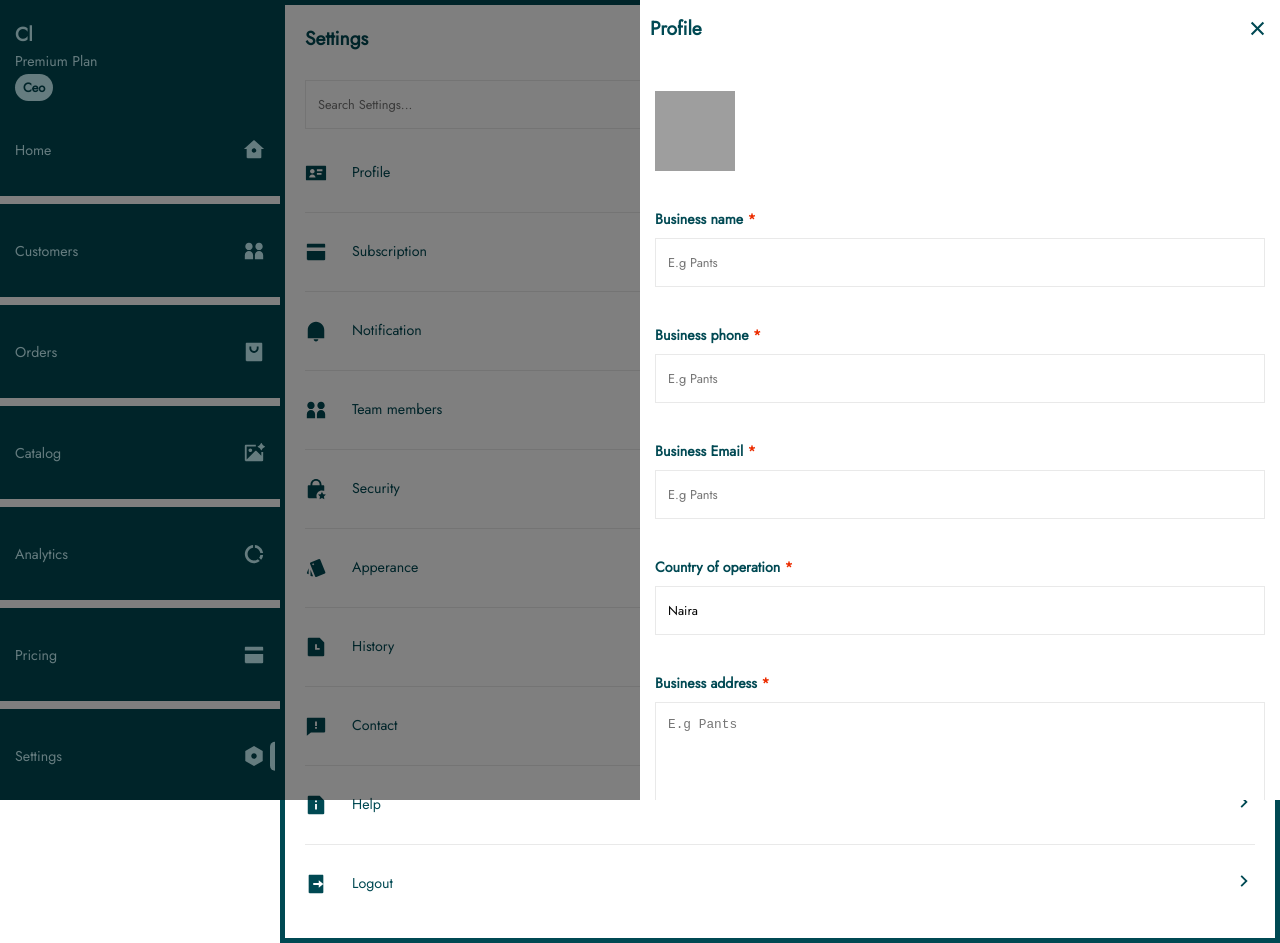
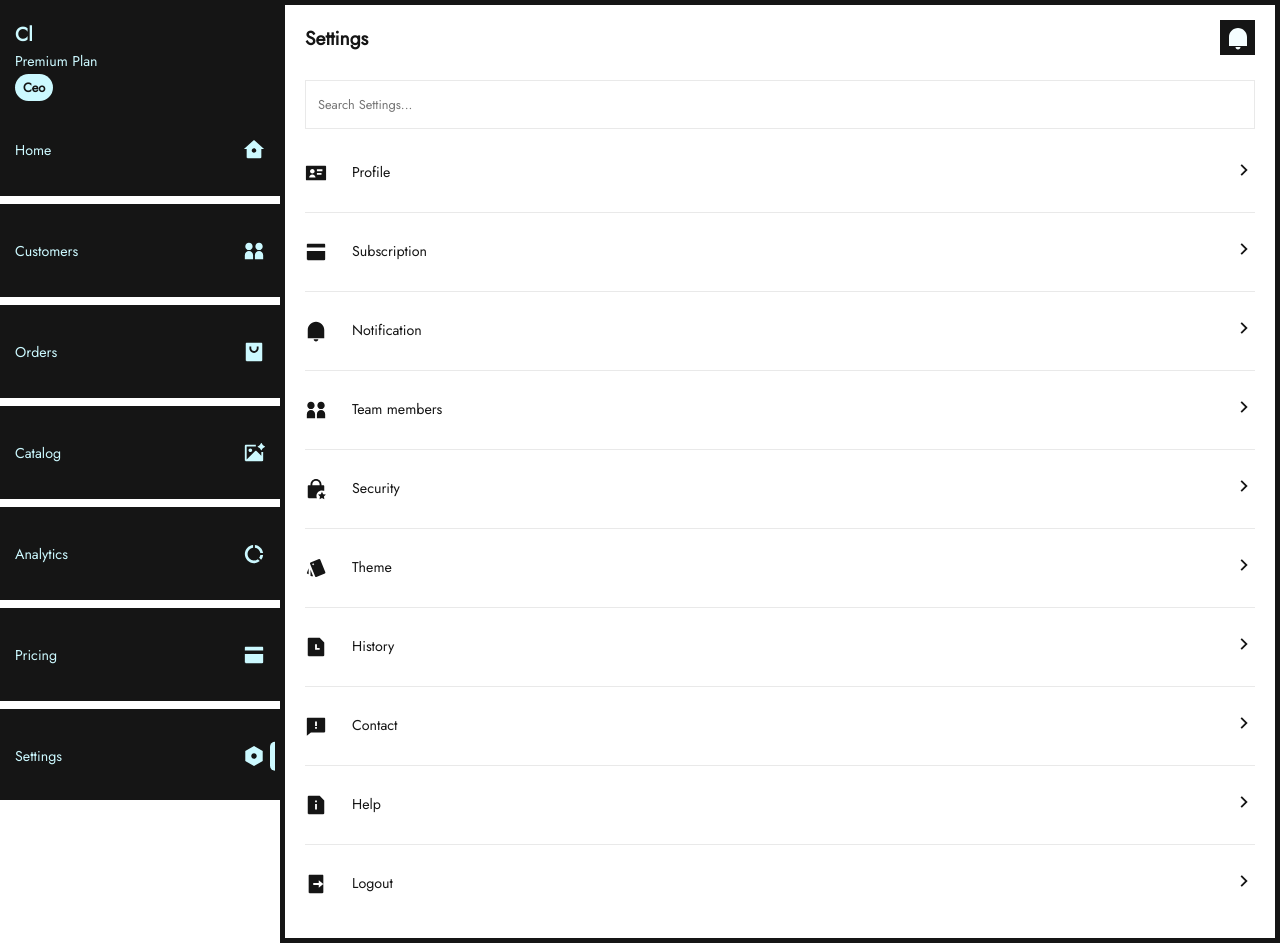
Before and after one commit to cloortt/web.cloortt.com, a Vue app: page /settings in a window 1280 px wide. Built offline with nearby package versions, Linux system fonts and the light colour scheme; grey boxes are pictures that could not be loaded.

Commit message:
Modified Components (Modal), Modified css (web.css,cloortt.css), Modified SettingsView

```diff
--- a/src/assets/css/cloortt.css
+++ b/src/assets/css/cloortt.css
@@ -25,7 +25,7 @@ button {
 
 :root {
   --c-base: #004953;
-  /* --c-base: #151515; */
+  --c-base: #151515;
   --c-base-mild: #ccf9ff;
   --c-base-faint: #f5feff;
   --c-success: #3ae57f;
@@ -2331,16 +2331,13 @@ a {
 }
 
 .cl-modal {
+  height: 100%;
   z-index: 10;
   position: fixed;
   top: 0;
   left: 0;
   display: flex;
 }
-
-.cl-modal .content-box {
-  height: auto;
-}
 .cl-modal .content-box .the-head {
   padding: 14px 10px;
 }
@@ -2357,15 +2354,18 @@ a {
   width: 25px;
   height: 25px;
 }
-
-.cl-modal .content-box.sz-small {
+.cl-modal .content-box .the-body {
+  padding: 15px 9px 15px 15px;
+}
+
+.cl-modal .content-box.sz-small .the-body {
   width: 400px;
-  max-height: 600px;
-}
-
-.cl-modal .content-box.sz-medium {
+  max-height: 562px;
+}
+
+.cl-modal .content-box.sz-medium .the-body {
   width: 600px;
-  max-height: 600px;
+  max-height: 562px;
 }
 
 .cl-modal .content-box.sz-large {
@@ -2391,6 +2391,10 @@ a {
   border-radius: 0;
 }
 
+.cl-modal .content-box.sz-sidebar .the-body {
+  padding-bottom: 73px;
+}
+
 .cl-float-action {
   bottom: 20px;
   right: 15px;
@@ -2445,14 +2449,18 @@ a {
     grid-template-columns: repeat(3, minmax(0, 1fr));
   }
 
-  .cl-modal .content-box.sz-small {
-    width: 90%;
-    max-height: 90%;
+  .cl-modal {
+    align-items: end;
   }
 
-  .cl-modal .content-box.sz-medium {
-    width: 90%;
-    max-height: 90%;
+  .cl-modal .content-box.sz-small .the-body {
+    width: 100%;
+    max-height: 562px;
+  }
+
+  .cl-modal .content-box.sz-medium .the-body {
+    width: 600px;
+    max-height: 562px;
   }
 
   .cl-modal .content-box.sz-large {
--- a/src/assets/css/web.css
+++ b/src/assets/css/web.css
@@ -1,6 +1,6 @@
 @import './cloortt.css';
 ::-webkit-scrollbar {
-  width: 8px;
+  width: 6px;
 }
 ::-webkit-scrollbar-thumb {
   border-radius: 0;
@@ -108,6 +108,28 @@
 
 .web-app-body .the-head .col-2 ul li:nth-last-child(1) {
   margin-right: 0;
+}
+
+.web-modal-list .child {
+  padding: 20px 0;
+  border-bottom: 1px solid var(--c-grey);
+}
+
+.web-modal-list .child:nth-child(1) {
+  padding-top: 0;
+}
+
+.web-modal-list .child:nth-last-child(1) {
+  padding-bottom: 0;
+  border-bottom: 0;
+}
+
+.web-modal-list .child .title {
+  width: 80%;
+}
+
+.web-modal-list .child .icon {
+  width: 20%;
 }
 
 .web-settings .child {
--- a/src/components/Modal.vue
+++ b/src/components/Modal.vue
@@ -41,7 +41,7 @@ const closeModal = () => {
     class="cl-modal cl-pos-fixed left-offset top-offset cl-size full-width full-height cl-overlay-dark cl-flex-align-items-center cl-flex-justify-content-center"
   >
     <div
-      class="content-box cl-bg-white cl-scroll y-scroll"
+      class="content-box cl-bg-danger cl-bg-white cl-size full-width"
       :class="[
         `sz-${props.type}`,
         {
@@ -63,8 +63,7 @@ const closeModal = () => {
           />
         </div>
       </div>
-      <div class="the-body cl-inner-space-3">
-        <div class="cl-breaker-4"></div>
+      <div class="the-body cl-scroll y-scroll cl-size full-height">
         <slot></slot>
       </div>
     </div>
--- a/src/views/SettingsView.vue
+++ b/src/views/SettingsView.vue
@@ -3,16 +3,18 @@ import { reactive } from 'vue'
 import AppSettings from '@/components/AppSettings.vue'
 import SearchRecordInput from '@/components/SearchRecordInput.vue'
 import Modal from '@/components/Modal.vue'
+import Icon from '@/components/Icon.vue'
 
 const modal = reactive({
-  profile: true,
+  profile: false,
+  theme: false,
 })
 </script>
 <template>
   <SearchRecordInput searchValue="" placeholder="Search Settings..." />
 
   <div class="web-settings">
-    <AppSettings icon="id-card" title="Profile" />
+    <AppSettings icon="id-card" title="Profile" @click="modal.profile = true" />
 
     <AppSettings icon="bank-card" title="Subscription" />
 
@@ -22,7 +24,7 @@ const modal = reactive({
 
     <AppSettings icon="lock-star" title="Security" />
 
-    <AppSettings icon="pantone" title="Apperance" />
+    <AppSettings icon="pantone" title="Theme" @click="modal.theme = true" />
 
     <AppSettings icon="file-history" title="History" />
 
@@ -33,19 +35,20 @@ const modal = reactive({
     <AppSettings icon="logout" title="Logout" />
   </div>
 
+  <!-- Business Profile Modal Starts -->
   <Modal title="Profile" type="sidebar" :visibility="modal.profile" @close="modal.profile = false">
     <form class="cl-form">
-      <div>
+      <!-- <div>
         <img
-          class="cl-image cl-display-block tiny-size"
-          src="https://plus.unsplash.com/premium_photo-1671221672467-e87b65cb07df?w=900&auto=format&fit=crop&q=60&ixlib=rb-4.1.0&ixid=M3wxMjA3fDB8MHxzZWFyY2h8NTN8fHRyb3VzZXJ8ZW58MHx8MHx8fDA%3D"
+          class="cl-image cl-display-block tiny-size cl-border width-2 style-solid bc-base"
+          src="../assets/img/user.svg"
           alt="Picture"
         />
       </div>
       <div class="cl-breaker-4"></div>
-      <div class="cl-breaker-4"></div>
+      <div class="cl-breaker-4"></div> -->
       <div>
-        <p class="cl-fg-base cl-txt w-bold">Business name <span class="cl-fg-danger">*</span></p>
+        <p class="cl-fg-base">Business name <span class="cl-fg-danger">*</span></p>
         <div class="cl-breaker-2"></div>
         <input
           class="lg cl-bg-white cl-border width-1 style-solid bc-grey cl-size full-width"
@@ -56,7 +59,7 @@ const modal = reactive({
       <div class="cl-breaker-4"></div>
       <div class="cl-breaker-4"></div>
       <div>
-        <p class="cl-fg-base cl-txt w-bold">Business phone <span class="cl-fg-danger">*</span></p>
+        <p class="cl-fg-base">Business phone <span class="cl-fg-danger">*</span></p>
         <div class="cl-breaker-2"></div>
         <input
           class="lg cl-bg-white cl-border width-1 style-solid bc-grey cl-size full-width"
@@ -67,7 +70,7 @@ const modal = reactive({
       <div class="cl-breaker-4"></div>
       <div class="cl-breaker-4"></div>
       <div>
-        <p class="cl-fg-base cl-txt w-bold">Business Email <span class="cl-fg-danger">*</span></p>
+        <p class="cl-fg-base">Business Email <span class="cl-fg-danger">*</span></p>
         <div class="cl-breaker-2"></div>
         <input
           class="lg cl-bg-white cl-border width-1 style-solid bc-grey cl-size full-width"
@@ -78,9 +81,7 @@ const modal = reactive({
       <div class="cl-breaker-4"></div>
       <div class="cl-breaker-4"></div>
       <div>
-        <p class="cl-fg-base cl-txt w-bold">
-          Country of operation <span class="cl-fg-danger">*</span>
-        </p>
+        <p class="cl-fg-base">Country of operation <span class="cl-fg-danger">*</span></p>
         <div class="cl-breaker-2"></div>
         <select class="lg cl-bg-white cl-border width-1 style-solid bc-grey cl-size full-width">
           <option>Naira</option>
@@ -90,7 +91,27 @@ const modal = reactive({
       <div class="cl-breaker-4"></div>
       <div class="cl-breaker-4"></div>
       <div>
-        <p class="cl-fg-base cl-txt w-bold">Business address <span class="cl-fg-danger">*</span></p>
+        <p class="cl-fg-base">Unit of measurement <span class="cl-fg-danger">*</span></p>
+        <div class="cl-breaker-2"></div>
+        <select class="lg cl-bg-white cl-border width-1 style-solid bc-grey cl-size full-width">
+          <option>Centimetres (Cm)</option>
+          <option>Inches (In)</option>
+        </select>
+      </div>
+      <div class="cl-breaker-4"></div>
+      <div class="cl-breaker-4"></div>
+      <div>
+        <p class="cl-fg-base">Currency <span class="cl-fg-danger">*</span></p>
+        <div class="cl-breaker-2"></div>
+        <select class="lg cl-bg-white cl-border width-1 style-solid bc-grey cl-size full-width">
+          <option>Naira</option>
+          <option>Usd</option>
+        </select>
+      </div>
+      <div class="cl-breaker-4"></div>
+      <div class="cl-breaker-4"></div>
+      <div>
+        <p class="cl-fg-base">Description <span class="cl-fg-danger">*</span></p>
         <div class="cl-breaker-2"></div>
         <textarea
           class="lg cl-bg-white cl-border width-1 style-solid bc-grey cl-size full-width"
@@ -100,36 +121,48 @@ const modal = reactive({
       </div>
       <div class="cl-breaker-4"></div>
       <div class="cl-breaker-4"></div>
-      <div>
-        <p class="cl-fg-base cl-txt w-bold">
-          Unit of measurement <span class="cl-fg-danger">*</span>
-        </p>
-        <div class="cl-breaker-2"></div>
-        <select class="lg cl-bg-white cl-border width-1 style-solid bc-grey cl-size full-width">
-          <option>Centimetres (Cm)</option>
-          <option>Inches (In)</option>
-        </select>
-      </div>
-      <div class="cl-breaker-4"></div>
-      <div class="cl-breaker-4"></div>
-      <div>
-        <p class="cl-fg-base cl-txt w-bold">Currency <span class="cl-fg-danger">*</span></p>
-        <div class="cl-breaker-2"></div>
-        <select class="lg cl-bg-white cl-border width-1 style-solid bc-grey cl-size full-width">
-          <option>Naira</option>
-          <option>Usd</option>
-        </select>
-      </div>
-      <div class="cl-breaker-4"></div>
-      <div class="cl-breaker-4"></div>
 
       <div class="cl-flex cl-flex-justify-content-end">
         <button
-          class="cl-button lg cl-txt w-bold cl-bg-base cl-fg-base-faint cl-border width-1 style-solid bc-base"
+          class="cl-button lg cl-size cl-txt w-bold cl-bg-base cl-fg-base-faint cl-border width-1 style-solid bc-base"
         >
           Save
         </button>
       </div>
     </form>
   </Modal>
+  <!-- Business Profile Modal Ends -->
+
+  <!-- Theme Modal Starts -->
+  <Modal title="Theme" type="small" :visibility="modal.theme" @close="modal.theme = false">
+    <div class="web-modal-list">
+      <div class="child cl-flex cl-flex-align-items-center">
+        <div class="title">
+          <p class="cl-fg-base">Home</p>
+        </div>
+        <div class="icon cl-flex cl-flex-justify-content-end">
+          <Icon class="cl-fill-base" name="arrow-right" :size="{ width: '22px', height: '22px' }" />
+        </div>
+      </div>
+
+      <div class="child cl-flex cl-flex-align-items-center">
+        <div class="title">
+          <p class="cl-fg-base">Home</p>
+        </div>
+        <div class="icon cl-flex cl-flex-justify-content-end">
+          <Icon class="cl-fill-base" name="arrow-right" :size="{ width: '22px', height: '22px' }" />
+        </div>
+      </div>
+
+      <div class="child cl-flex cl-flex-align-items-center">
+        <div class="title">
+          <p class="cl-fg-base">Home</p>
+        </div>
+        <div class="icon cl-flex cl-flex-justify-content-end">
+          <Icon class="cl-fill-base" name="arrow-right" :size="{ width: '22px', height: '22px' }" />
+        </div>
+      </div>
+    </div>
+  </Modal>
+  <!-- Theme Modal Ends -->
 </template>
```
